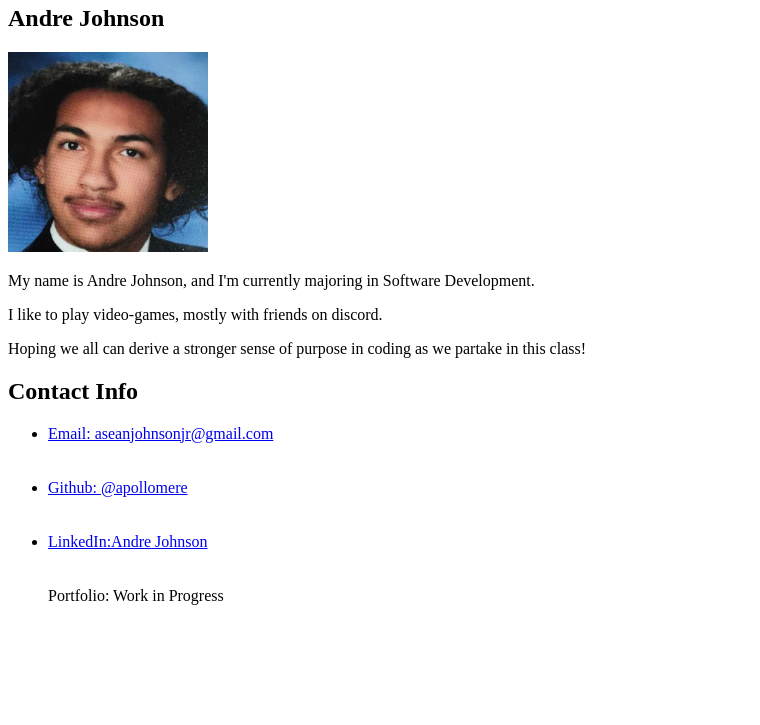
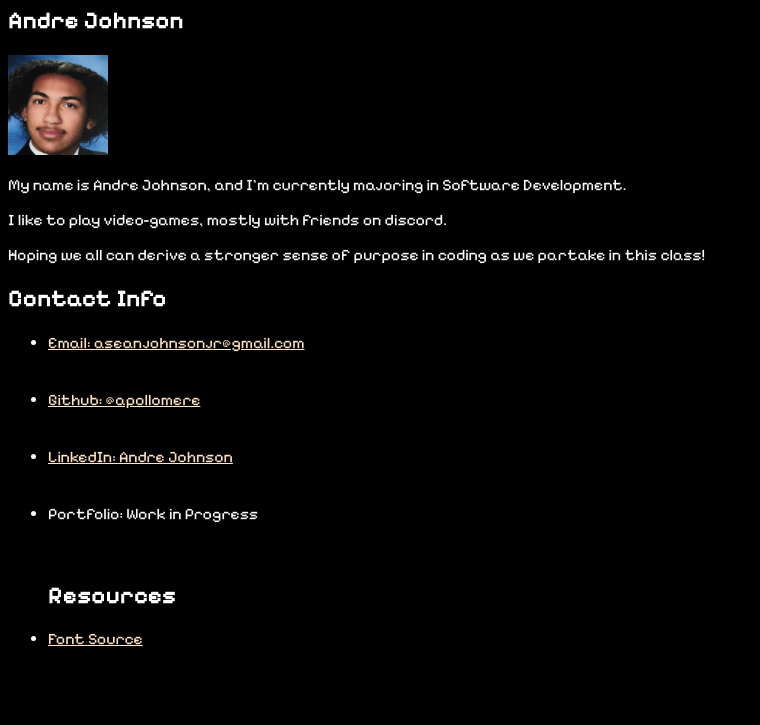
Before and after one commit to apollomere/Andre-Biography, a plain HTML site: page index.html in a window 1280 px wide. Shown: the part 75-800 px from the top of the page, without its empty margins (0-760 px from the left). Drawn offline with Linux system fonts and the light colour scheme.

Commit message:
Intergrated custom family font and extended color palette in CSS. Updated HTML to use new font.

```diff
--- a/index.html
+++ b/index.html
@@ -1,29 +1,32 @@
 <!DOCTYPE html>
 <html>
 <head>
-   <link rel="stylesheet" href="styles.css" />
+   <link rel="preconnect" href="https://fonts.googleapis.com">
+<link rel="preconnect" href="https://fonts.gstatic.com" crossorigin>
+<link href="https://fonts.googleapis.com/css2?family=Pixelify+Sans:wght@400..700&display=swap" rel="stylesheet">
+   <link rel="stylesheet" href="style.css">
    <title>Student Profile</title>
 </head>
 <body>
 
-   <h1>Student Biography</h1>
-   <h2>Andre Johnson</h2>
-   <img src="MyPhoto.jpg" alt="Loading..." width = "200" height = "200">
-   <p> My name is Andre Johnson, and I'm currently
+   <h1 class = "text">Student Biography</h1>
+   <h2 class = "text">Andre Johnson</h2>
+   <img src="MyPhoto.jpg" alt="Loading..." width = "100" height = "100">
+   <p class = "text"> My name is Andre Johnson, and I'm currently
     majoring in Software Development.
    </p>
-   <p>
+   <p class = "text">
     I like to play video-games, mostly with friends
  on discord.
    </p>
-   <p>
+   <p class = "text">
      Hoping we all can derive a stronger sense of purpose
  in coding as we partake in this class!
    </p>
-   <h2>Contact Info</h2>
+   <h2 class = "text">Contact Info</h2>
 
 <div>
-<ul class = "contact-info">
+<ul class = "text">
 
  <li>
      <a href = "https://www.linkedin.com/in/andre-johnson-91a937291/">
@@ -37,11 +40,19 @@
     <br><br>
  <li>
     <a href = "https://www.linkedin.com/in/andre-johnson-91a937291/">
-    LinkedIn:Andre Johnson </a>
+    LinkedIn: Andre Johnson </a>
  </li>
     <br><br>
+   <li>
     Portfolio: Work in Progress
-    </ul>
+   </li>
+   <br><br>
+   <h2 class = "text">Resources</h2>
+   <li>
+      <a href = "https://fonts.google.com/specimen/Pixelify+Sans">
+      Font Source</a>
+   </li>
+</ul>
 </div>
 
 </body>
--- a/style.css
+++ b/style.css
@@ -1,3 +1,21 @@
-title{color: white;}
+.text,title{color: white; font-family: "Pixelify Sans", sans-serif; }
+
+p:hover{
+    text-decoration: underline;
+    text-decoration-thickness: 5px
+}
+a:link
+{
+    color: bisque;
+}
+a:visited
+{
+    color: green;
+}
+
+a:hover
+{
+    color: rgb(173, 201, 176);
+}
 
 body{background-color: black; }
```
